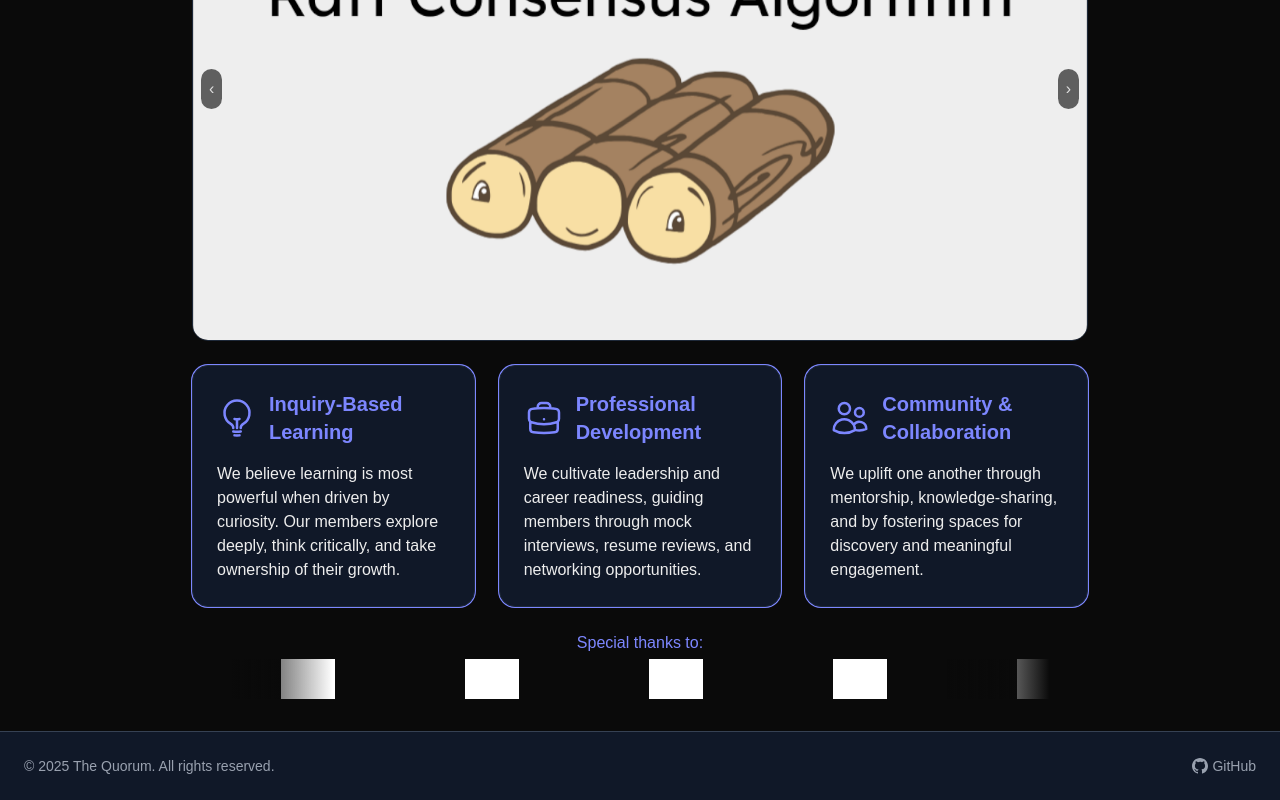
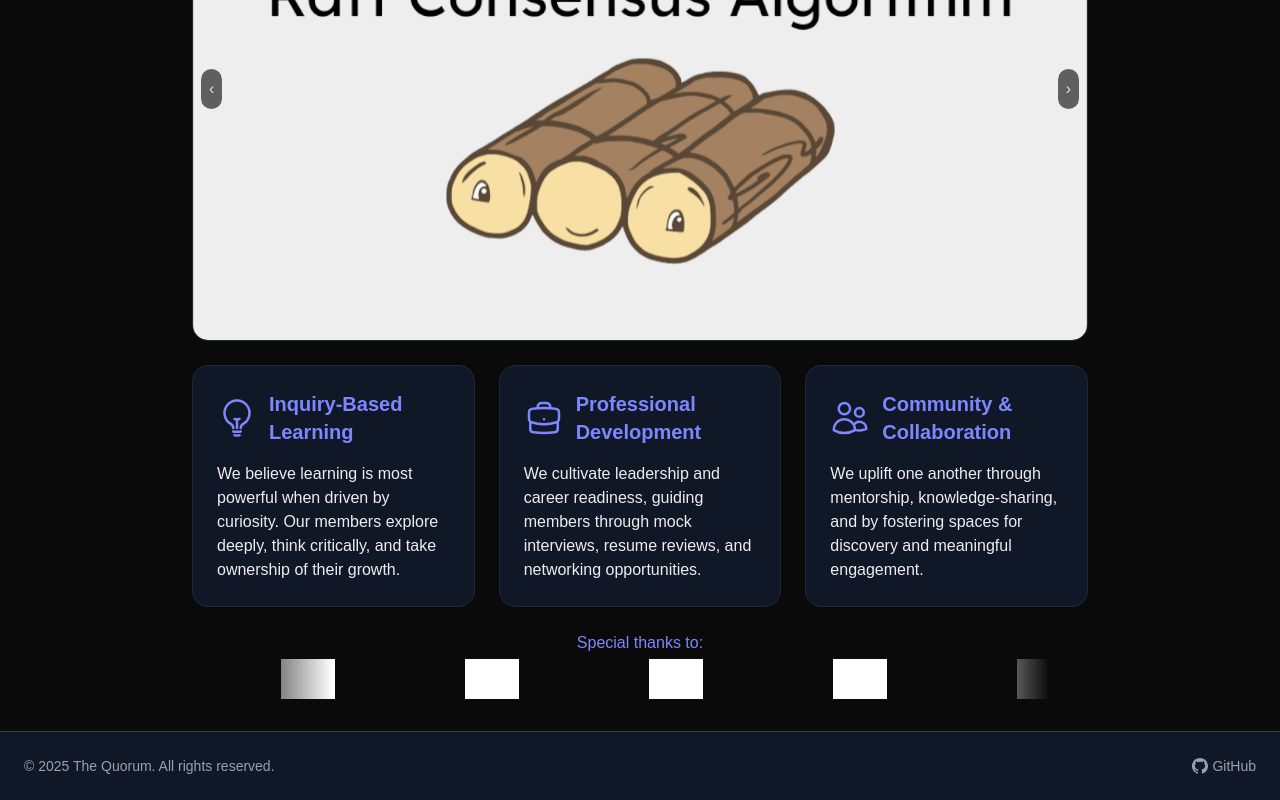
Before and after one commit to PiolineC/Systems-Design-Club, a Next.js app: page / in a window 1280 px wide. Shown: the part 401-1201 px from the top of the page. Built offline with nearby package versions, Linux system fonts and the light colour scheme; grey boxes are pictures that could not be loaded.

Commit message:
Minor style revert

```diff
--- a/src/components/ValueCard.tsx
+++ b/src/components/ValueCard.tsx
@@ -8,7 +8,7 @@ interface CardProps {
 
 export default function ValueCard({ icon, title, description }: CardProps) {
   return (
-    <div className="bg-gray-900 border border-gray-800 rounded-2xl p-6 text-left ring-1 ring-indigo-400">
+    <div className="bg-gray-900 border border-gray-800 rounded-2xl p-6 text-left">
       <div className="flex items-center space-x-3 mb-4 text-indigo-400">
         <div className="h-10 w-10 ">{icon}</div>
         <h3 className="text-xl font-bold">{title}</h3>
```
